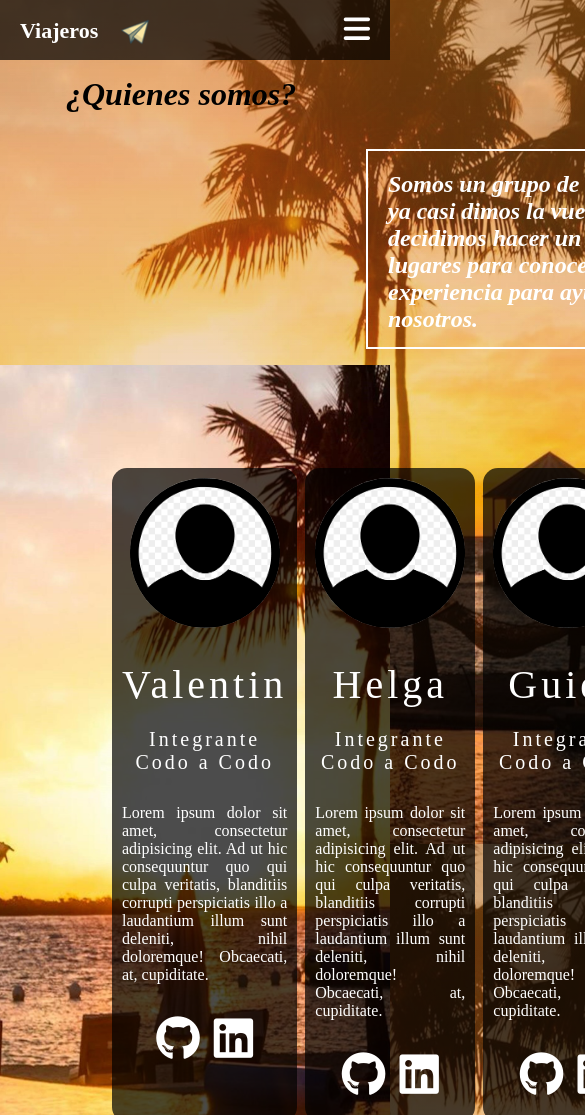
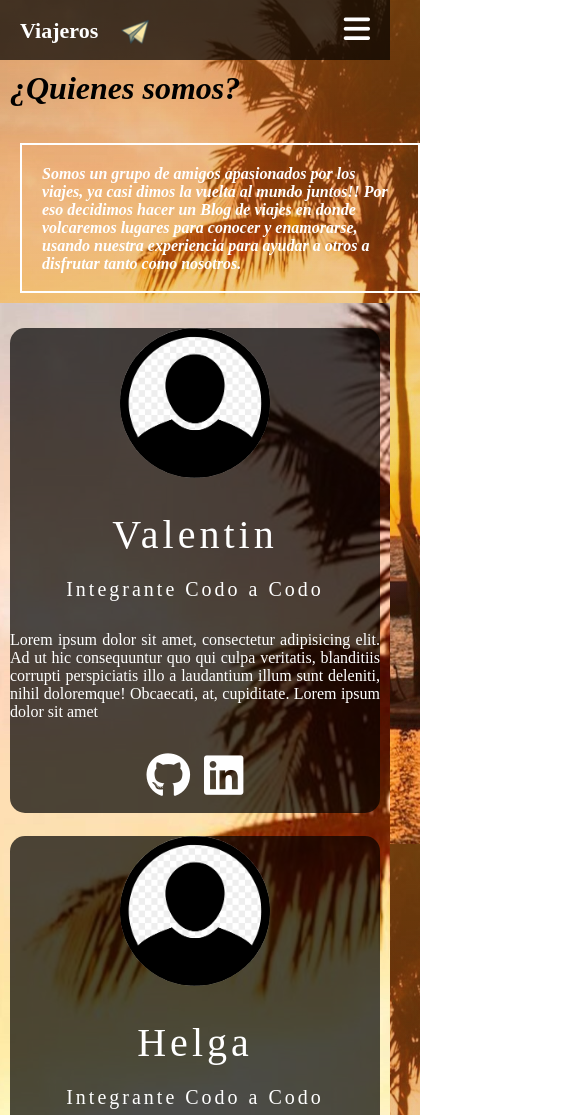
Before and after one commit to va-rodriguez/CaC---Blog-de-Viajes, a plain HTML site: page nosotros.html in a window 390 px wide. Shown: the top 1115 px of the page, 585 px wide, since content can reach past the window. Drawn offline with Linux system fonts and the light colour scheme; files whose address does not match are found by name.

Commit message:
ultimos destalles y responsive nosotros

```diff
--- a/nosotros.html
+++ b/nosotros.html
@@ -52,7 +52,7 @@
                     <img src="./img/usuario.png" class="box-img" alt="Usuario">
                     <h1>Valentin</h1>
                     <h2>Integrante Codo a Codo</h2>
-                    <p>Lorem ipsum dolor sit amet, consectetur adipisicing elit. Ad ut hic consequuntur quo qui culpa veritatis, blanditiis corrupti perspiciatis illo a laudantium illum sunt deleniti, nihil doloremque! Obcaecati, at, cupiditate.</p>
+                    <p>Lorem ipsum dolor sit amet, consectetur adipisicing elit. Ad ut hic consequuntur quo qui culpa veritatis, blanditiis corrupti perspiciatis illo a laudantium illum sunt deleniti, nihil doloremque! Obcaecati, at, cupiditate. Lorem ipsum dolor sit amet</p>
                     <ul>
                         <li><a href="#"><i class="fa-brands fa-github" aria-hidden="true"></i></a></li>
                         <li><a href="#"><i class="fa fa-linkedin-square" aria-hidden="true"></i></a></li>
--- a/style.css
+++ b/style.css
@@ -690,6 +690,19 @@ form button {
     header .busqueda input {
         width: 100px;
     }
+
+    .quienes-somos p {
+        font-size: 1.2rem;
+        width: 500px;
+        height: 150px;
+        margin-left: 100px;
+    }
+    .box {
+        padding: 0;
+    }
+    .nosotros-card {
+        padding: 0;
+    }
 }
 
 @media (max-width: 426px) {
@@ -735,6 +748,24 @@ form button {
     }
     .banner-contenido h2{
         text-align: center;
+    }
+    .quienes-somos{
+        width: 100%;
+        padding: 0px;
+        margin: 10px;
+    }
+    .quienes-somos p {
+        font-size: 1rem;
+        width: 400px;
+        height: 150px;
+        margin-left: 10px;
+    }
+    .nosotros-grid {
+        display: flex;
+        flex-direction: column;
+        padding: 10px;
+        margin-left: 0px;
+
     }
     footer {
         justify-content: space-between;
@@ -794,6 +825,24 @@ form button {
     .contenedor .contenido .portada button {
         margin-bottom: 60px;
     }
+    .quienes-somos{
+        width: 100%;
+        padding: 0px;
+        margin: 0px;
+    }
+    .quienes-somos p {
+        font-size: 1rem;
+        width: 300px;
+        height: 190px;
+        margin-left: 10px;
+    }
+    .nosotros-grid {
+        display: flex;
+        flex-direction: column;
+        padding: 10px;
+        margin-left: 0px;
+
+    }
     footer {
         padding: 0px;
     }
```
Also changed, not shown: destinos.html (+1 -1 lines).
